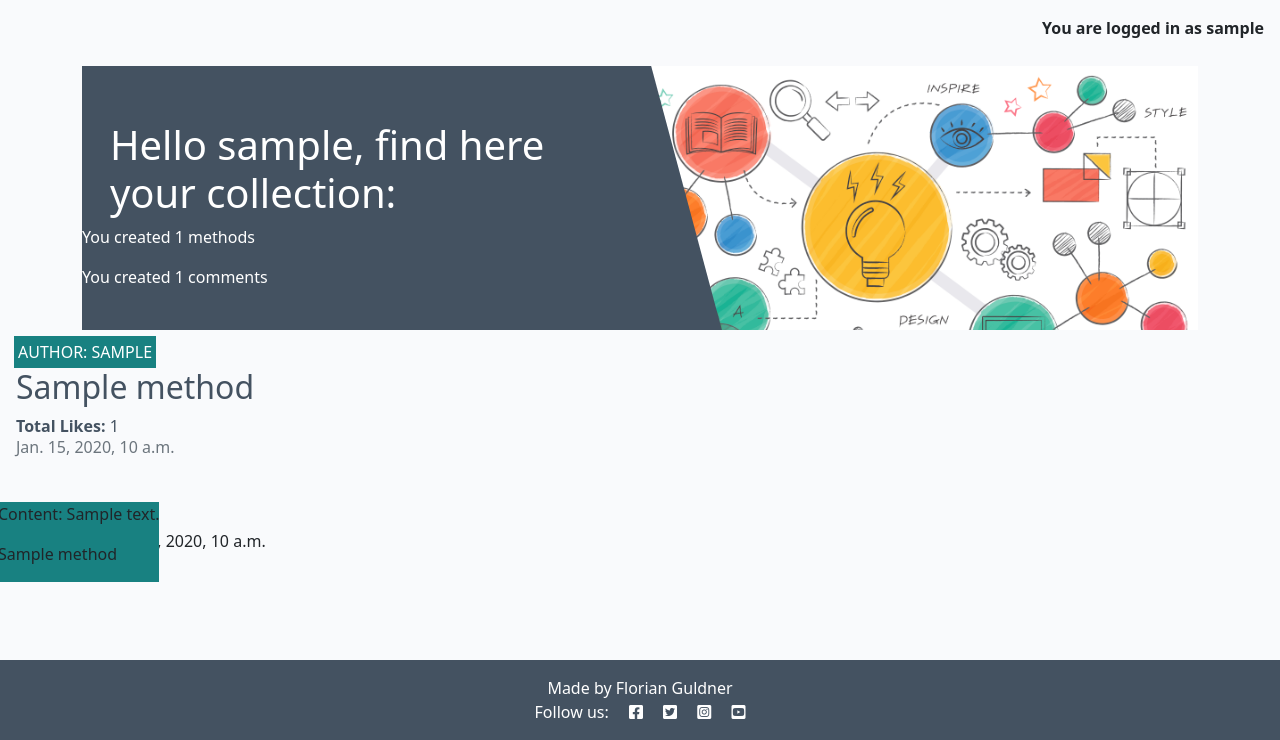
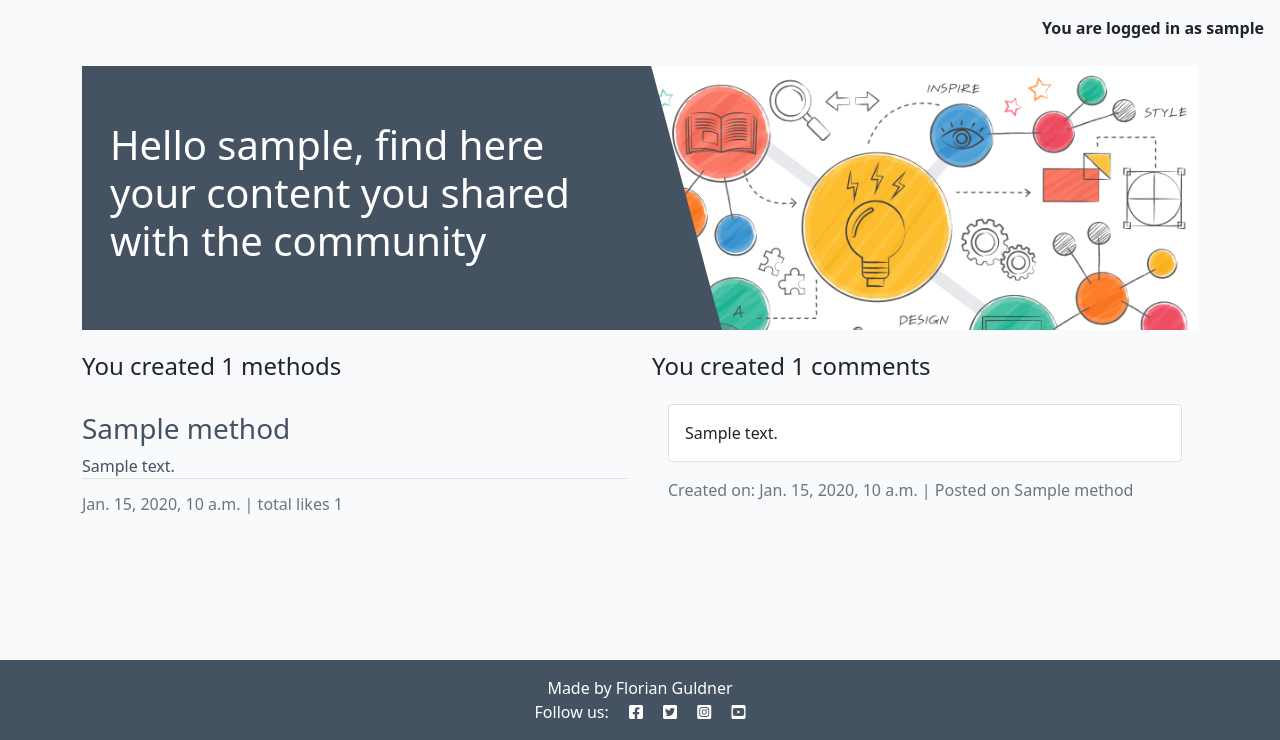
Before and after one commit to Fl0W97/ci-p4-methods-library, a Django app: page /private-collection/ in a window 1280 px wide. Shown: the part 60-800 px from the top of the page. Run offline with Django 4.2, Linux system fonts and the light colour scheme; a user stored in the database is signed in; tables that the repository leaves empty hold one stand-in row (values such as "Sample post").

Commit message:
add styling to private_collection, take back split of method_form iinout fields in add_a_method

```diff
--- a/methods_library/settings.py
+++ b/methods_library/settings.py
@@ -29,7 +29,7 @@ TEMPLATES_DIR = os.path.join(BASE_DIR, 'templates')
 SECRET_KEY = os.environ.get('SECRET_KEY')
 
 # SECURITY WARNING: don't run with debug turned on in production!
-DEBUG = False
+DEBUG = True
 
 ALLOWED_HOSTS = ['8000-fl0w97-cip4methodslibra-36pag9fwswb.ws.codeinstitute-ide.net',
                 '.herokuapp.com']
--- a/view_methods/templates/view_methods/private_collection.html
+++ b/view_methods/templates/view_methods/private_collection.html
@@ -7,9 +7,7 @@
         <div class="row g-0">
             <div class="col-md-6 masthead-text">
                 <!-- Post title goes in these h1 tags -->
-                <h1 class="post-title"> Hello {{ user.username }}, find here your collection:</h1>
-                <p>You created {{ method_list.count }} methods</p>
-                <p>You created {{ comment_list.count }} comments</p>
+                <h1 class="post-title"> Hello {{ user.username }}, find here your content you shared with the community</h1>
             </div>
             <div class="d-none d-md-block col-md-6 masthead-image">
                  <img src="{% static 'images/default.jpg' %}" class="img-fluid" alt="placeholder">
@@ -18,8 +16,51 @@
     </div>
 </div>
 
+<div class="container">
+    <div class="row pb-5">
+        <div class="col-md-6 card mb-4 mt-3 left">
+            <h4 class="card-text">
+                You created {{ method_list.count }} methods
+            </h4>
+            {% for method in method_list %}
+                <div class="card-text pt-4">
+                    <a href="{% url 'method_page' method.slug %}" class="post-link">
+                        <h3 class="card-title">{{ method.title }}</h3>
+                        <p class="border-bottom">{{ method.summary }}</p>
+                    </a>
+                    <p class="text-muted h6">{{ method.created_on}} | total likes {{ method.like_set.count }}</p>
+                </div>
+                {% if forloop.counter|divisibleby:2 %}
+                {% endif %}
+            {% empty %}
+            <!-- This is displayed if method_list is empty -->
+            <p>No methods found.</p>
+            {% endfor %}
+        </div>
+
+        <div class="col-md-6 card mb-4 mt-3 left">
+            <h4 class="card-text">
+                You created {{ comment_list.count }} comments
+            </h4>
+            {% for comment in comment_list %}
+                <div class="card-body">
+                    <a href="{% url 'method_page' comment.method.slug %}" class="post-link card-title"">
+                    </a>
+                    <p class="card-text rounded p-3 bg-white border">{{ comment.body }}</p>
+                    <p class="card-text text-muted">Created on: {{ comment.created_on }} | Posted on {{ comment.method.title }}</p>
+                </div>
+                {% if forloop.counter|divisibleby:2 %}
+                {% endif %}
+            {% empty %}
+            <!-- This is displayed if method_list is empty -->
+            <p>No comments found.</p>
+            {% endfor %}
+        </div>
+    </div>
+</div>
+<!--
 <div class="row">
-    <!-- Blog Entries Column -->
+     Blog Entries Column
     <div class="col-12 mt-3 left">
         <div class="row">
             {% for method in method_list %}
@@ -51,9 +92,10 @@
         </div>
     </div>
 </div>
-
+ -->
+<!--
 <div class="row">
-    <!-- Blog Entries Column -->
+     Blog Entries Column
     <div class="col-12 mt-3 left">
         <div class="row">
             {% for comment in comment_list %}
@@ -82,6 +124,8 @@
     </div>
 </div>
 
+-->
+
 {% endblock content %}
 
 {% block comment_btn %}
```
Also changed, not shown: view_methods/forms.py (+23 -4 lines), view_methods/templates/view_methods/method_creation.html (+26 -21 lines).
